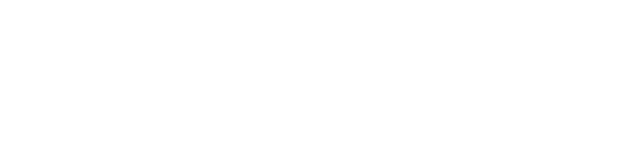
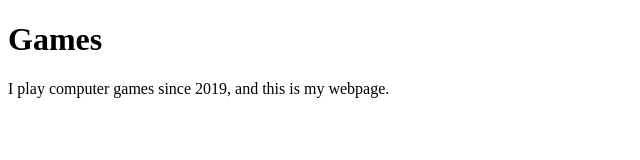
Before and after one commit to erdeibela/my-favorite-game, a plain HTML site: page index.html in a window 1280 px wide. Shown: the whole page, without its empty margins (0-640 px from the left). Drawn offline with Linux system fonts and the light colour scheme.

Commit message:
header1 and paragraph added

```diff
--- a/index.html
+++ b/index.html
@@ -5,6 +5,12 @@
         <title>My favorite games</title>
     </head>
     <body>
-
+       <h1>Games</h1>
+       <p>
+        I play computer
+        games since 2019,
+        and this is my
+        webpage.
+       </p>
     </body>
 </html>
```
